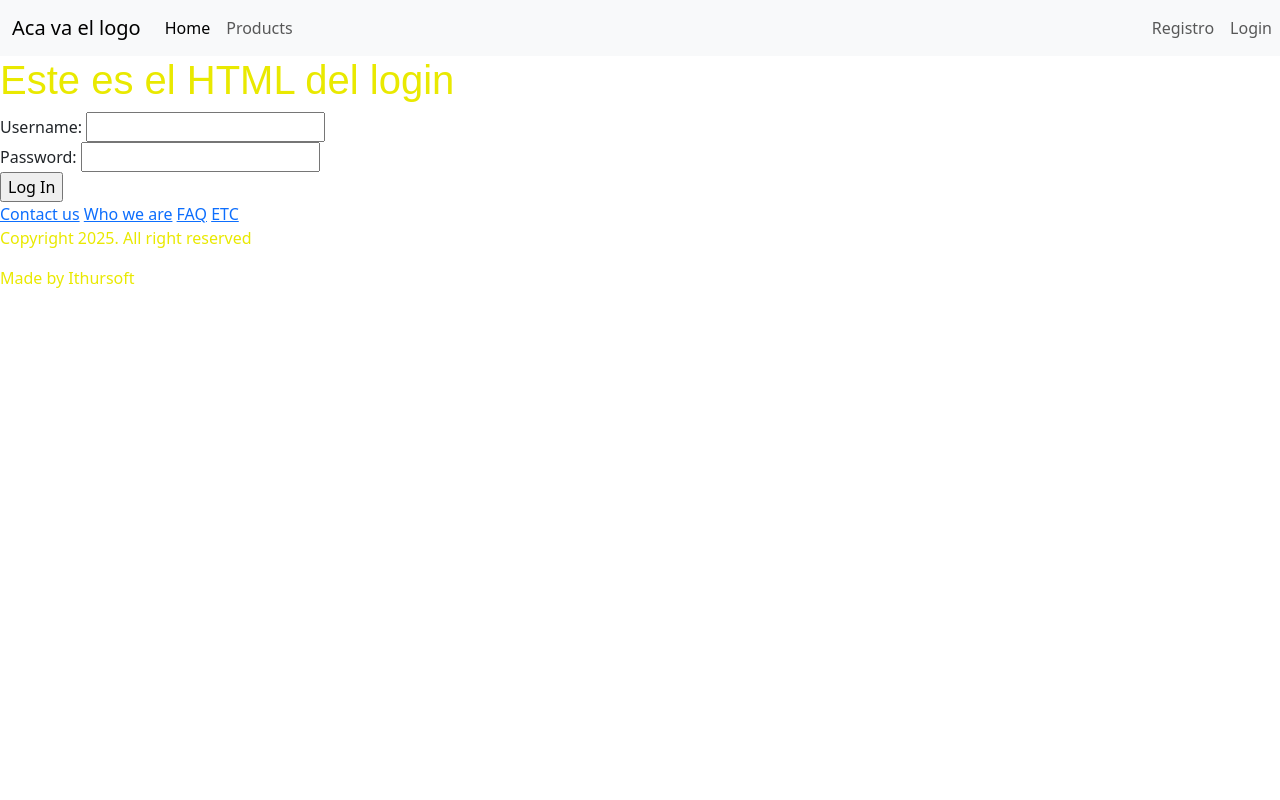
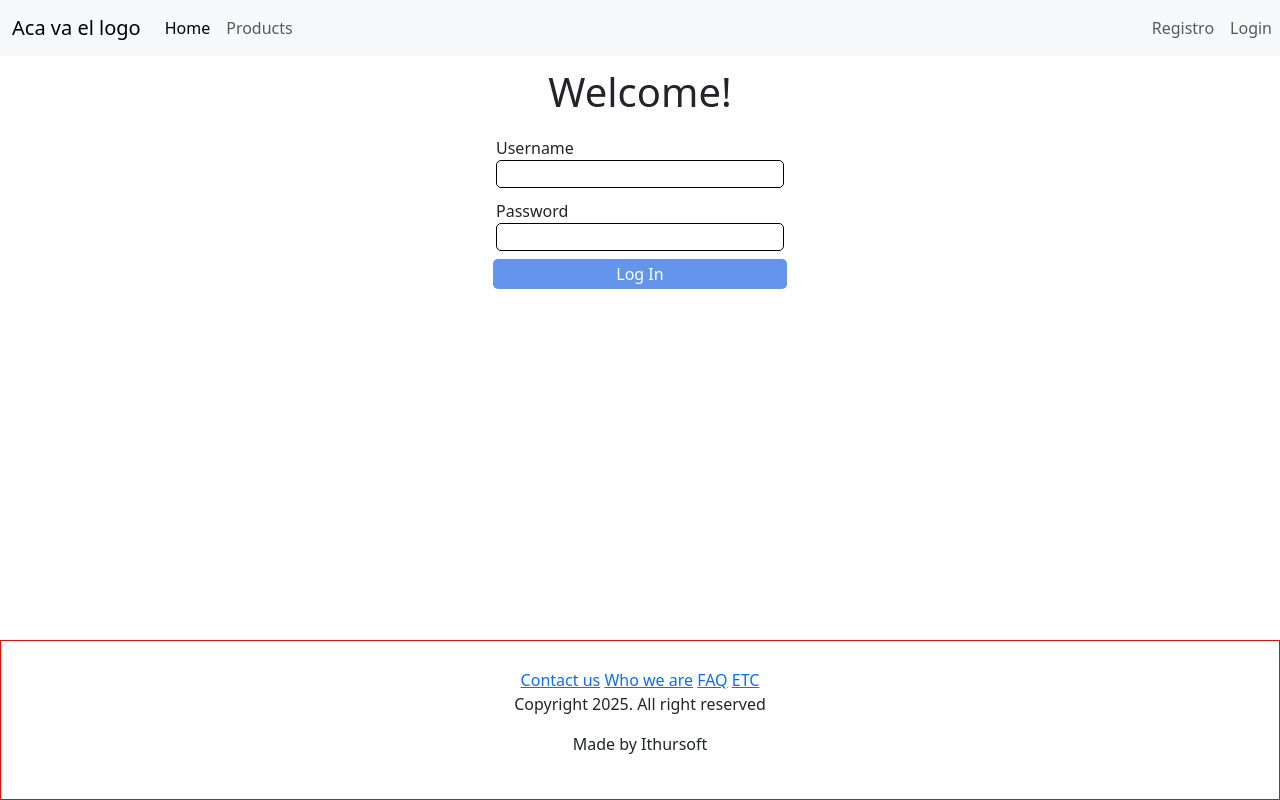
Before and after one commit to jpithurburu/e-commerce_project, a Python web app: template e-commerce/templates/auth/login.html in a window 1280 px wide. Run offline with Jinja, Linux system fonts and the light colour scheme; the template is opened without the code that fills it, so the values that code supplies are empty.

Commit message:
Adding css to login and register form

```diff
--- a/e-commerce/auth.py
+++ b/e-commerce/auth.py
@@ -81,6 +81,8 @@ def load_logged_in_user():
 @bp.route('/logout')
 def logout():
     session.clear()
+    logout_successfully = 'Logged out successfully'
+    flash(logout_successfully)
     return redirect(url_for('index'))
 
 
--- a/e-commerce/static/style.css
+++ b/e-commerce/static/style.css
@@ -1,9 +1,12 @@
-h1{
-    font-family: Arial, Helvetica, sans-serif;
-    color: rgba(233,233,0,1);
+html{
+    margin: 0;
+    padding: 0;
+    font-family: "Montserrat", sans-serif;
 }
-p{
-    color: rgba(233,233,0,1);
+
+body{
+    margin: 0px;
+    padding: 0px;
 }
 
 .messages{
@@ -21,3 +24,69 @@ p{
     align-content: center;
     display: none;
 }
+
+main{
+    text-align: center;
+    margin: 0.375rem;
+    padding: 0.375rem;
+}
+
+form{
+    /* border: solid darkgoldenrod 1px; */
+    padding: 0.375rem;
+    margin: 0.375rem;
+    align-content: center;
+    text-align: center;
+}
+
+.form-container{
+    margin:auto;
+    /* border: solid black 1px; */
+    width: min-content;
+}
+
+.form-content{
+    position: relative;
+    /* border: solid darkmagenta 1px; */
+    margin: 0.175rem auto;
+    padding: 0.175rem;
+    display: inline-block;
+    width:min-content ;
+}
+
+div label{
+    position: relative;
+    float: left;
+}
+
+div input{
+    border: solid black 1px;
+    width: 18rem;
+    border-radius: 5px;
+}
+
+.form-content-button{
+    transition: background-color 0.3s ease;
+    border: none;
+    margin: 0.175rem 0rem;
+    padding: 0.175rem 0rem;
+    border-radius: 0.3rem;
+    width: 100%;
+    background-color: cornflowerblue;
+    color: white;
+}
+
+.form-content-button:hover{
+    background-color: #5077be;
+}
+
+footer{
+    align-content: center;
+    text-align: center;
+    padding: 0.375rem;
+    position: absolute;
+    bottom: 0px;
+    height: 10rem;
+    width: 100%;
+    border: solid 1px red;
+}
--- a/e-commerce/templates/auth/login.html
+++ b/e-commerce/templates/auth/login.html
@@ -6,16 +6,20 @@
 
 {% block content %}
 
-<h1>Este es el HTML del login</h1>
+    <h1>Welcome!</h1>
 
-<form method="POST">
-    <label for="username">Username: </label>
-    <input type="text" id="username" name="username" required>
-    <br>
-    <label for="password">Password: </label>
-    <input type="password" id="password" name="password" required>
-    <br>
-    <input type="submit" value="Log In">
-</form>
+    <form method="POST">
+        <div class="form-container">
+                <div class="form-content">
+                    <label class="form-content-label" for="username">Username</label>
+                    <input class="form-content-input" type="text" id="username" name="username" required>
+                </div>
+                <div class="form-content">
+                    <label class="form-content-label" for="password">Password</label>
+                    <input class="form-content-input" type="password" id="password" name="password" required>
+                </div>
+            <input class="form-content-button" type="submit" value="Log In">
+        </div>
+    </form>
 
 {% endblock %}
--- a/e-commerce/templates/layout.html
+++ b/e-commerce/templates/layout.html
@@ -3,12 +3,16 @@
     <head>
         <meta charset="UTF-8">
         <meta name="viewport" content="width=device-width, initial-scale=1.0">
+        <title>Project - module: {% block title %}{% endblock %}</title>
 
         <!-- http://getbootstrap.com/docs/5.3/ -->
         <link href="https://cdn.jsdelivr.net/npm/bootstrap@5.3.3/dist/css/bootstrap.min.css" rel="stylesheet" integrity="sha384-QWTKZyjpPEjISv5WaRU9OFeRpok6YctnYmDr5pNlyT2bRjXh0JMhjY6hW+ALEwIH" crossorigin="anonymous">
         <script src="https://cdn.jsdelivr.net/npm/bootstrap@5.3.3/dist/js/bootstrap.bundle.min.js" integrity="sha384-YvpcrYf0tY3lHB60NNkmXc5s9fDVZLESaAA55NDzOxhy9GkcIdslK1eN7N6jIeHz" crossorigin="anonymous"></script>
 
-    <title>Project - module: {% block title %}{% endblock %}</title>
+        <link rel="preconnect" href="https://fonts.googleapis.com">
+        <link rel="preconnect" href="https://fonts.gstatic.com" crossorigin>
+        <link href="https://fonts.googleapis.com/css2?family=Montserrat:ital,wght@0,100..900;1,100..900&display=swap" rel="stylesheet">
+
         <link rel="stylesheet" href="{{url_for ('static', filename='style.css') }}">
     </head>
     <body>
@@ -73,18 +77,18 @@
                 </div>
             </nav>
             {% endif %}
-    </header>
             <section class="messages">
                 {% for message in get_flashed_messages() %}
                     <div class="flash">{{ message }}</div>
                 {% endfor %}
             </section>
+        </header>
         <main class="main-content">
             {% block content %}{% endblock %}
         </main>
 
         <footer class="container-footer">
-        <div    >
+            <div>
                 <div class="instLinks">
                     <a href="" class="instAnchor">Contact us</a>
                     <a href="" class="instAnchor">Who we are</a>
@@ -93,12 +97,10 @@
                 </div>
             </div>
 
-        <div class="copy">
+            <div>
                 <p>Copyright 2025. All right reserved</p>
                 <p>Made by Ithursoft</p>
             </div>
         </footer>
-    <script>
-    </script>
     </body>
 </html>
```
Also changed, not shown: e-commerce/products.py (+6 -2 lines), e-commerce/templates/auth/register.html (+12 -8 lines), instance/e-commerce.sqlite, 1 other file. Lines whose indentation alone changed are shown as unchanged.
